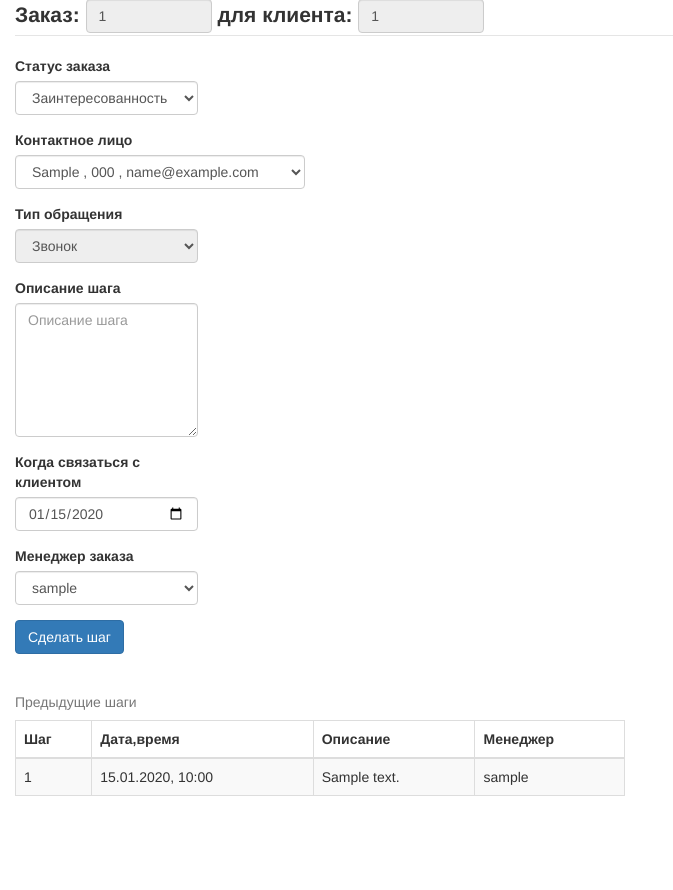
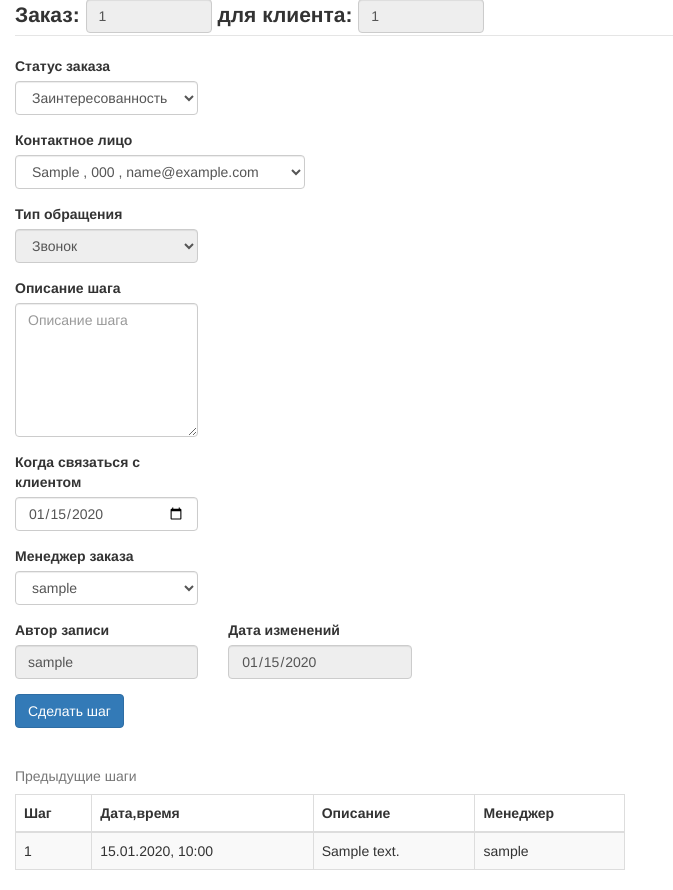
Before and after one commit to dyugay/crm1, a Django app: page /order/1 in a window 1280 px wide. Shown: the part 73-963 px from the top of the page, without its empty margins (0-673 px from the left). Before the commit the page ends 869 px from the top, so only its background shows below. Run offline with Django 3.2, Linux system fonts and the light colour scheme; a user stored in the database is signed in; tables that the repository leaves empty hold one stand-in row (values such as "Sample post"); some libraries are stand-ins or nearby versions.

Commit message:
added author into order

```diff
--- a/crm/clients/forms.py
+++ b/crm/clients/forms.py
@@ -69,6 +69,9 @@ class orderForm(forms.Form):
 	#focalPointId = forms.IntegerField(label='Контактное лицо', error_messages=my_default_errors)
 	manager = forms.CharField(max_length = 20, label="Менеджер заказа", error_messages=my_default_errors)
 	contactPersonId = forms.IntegerField(label="Контактное лицо", error_messages=my_default_errors)
+	author = forms.CharField(max_length = 20, label='Автор записи')
+	changedOn = forms.DateField(label='Дата изменений', error_messages=my_default_errors, required=False)
+
 
 
 
@@ -77,12 +80,18 @@ class orderForm(forms.Form):
 
 		manager = User.objects.get(username = self.cleaned_data.get('manager'))
 
+		author = kwargs.get("author")
+		author = get_object_or_404(User, username = author)
+
+
+
 		#save order data
 		order = kwargs.get('order')
 		order.call_or_email = self.cleaned_data.get('call_or_email')
 		order.status = self.cleaned_data.get('status')
 		order.call_on = self.cleaned_data.get('call_on')
 		order.manager = manager
+		order.author = author
 		order.contactPerson = Persons.objects.get(id = self.cleaned_data.get('contactPersonId'))
 		order.save()
 
@@ -120,38 +129,6 @@ class loginForm(forms.Form):
     return cleaned_data
 
 
-#  def clean_username(self):
- #   username = self.cleaned_data['username']
-
-  #  if is_empty(username):
-   #   raise forms.ValidationError("Введите имя пользователя")
-
-   # return username
-
-
-
-#def is_empty(text):
-#  return(text.isspace())
-
-#class clientForm(forms.Form):
-	#clientId = forms.CharField(max_length = 10)
-	#manager = forms.CharField(max_length = 20, label='Менеджер', error_messages=my_default_errors)
-	#author = forms.CharField(max_length = 20)
-	#addedAt = forms.DateField()
-	#city = forms.CharField(max_length = 20, required=False)
-	#company_name = forms.CharField(max_length = 40, required=False)
-
-
-
-
-	#def save(self, **kwargs):
-
-		##client = kwargs.get('client')
-		##client.manager = User.objects.get(username = self.cleaned_data.get('manager'))
-		###print self.cleaned_data.get('manager')
-		##client.save()
-
-		#return client
 
 
 class createPersonForm(forms.Form):
@@ -552,6 +529,7 @@ class createClientForm(forms.Form):
 						call_or_email = self.cleaned_data.get('call_or_email'),
 						manager = manager,
 						contactPerson = person,
+						author = user,
 						)
 		order.save()
 
--- a/crm/clients/helpers.py
+++ b/crm/clients/helpers.py
@@ -22,6 +22,8 @@ def get_order_related_data(order):
 						'call_on': order.call_on,
 						'contactPersonId': contactPersonId, #str(order.contactPerson.id),
 						'manager': order.manager.username,
+						'changedOn': order.changedOn,
+						'author': order.author,
 						}
 
 
--- a/crm/clients/models.py
+++ b/crm/clients/models.py
@@ -27,7 +27,6 @@ class ClientContactDetails(models.Model):
   firstName = models.CharField(max_length = 20)
   lastName = models.CharField(max_length = 40)
   middleName = models.CharField(max_length = 40)
-  #focalPoint = models.CharField(max_length = 1, null = True)
   author = models.ForeignKey(User, null = True, on_delete = models.DO_NOTHING)
   addedAt = models.DateField(auto_now_add = True)
 
@@ -40,10 +39,6 @@ class Legal_details(models.Model):
 	author = models.ForeignKey(User, null = True, on_delete = models.DO_NOTHING)
 	changedOn = models.DateField(auto_now = True, null=True)
 
-  #BIN =  models.CharField(max_length = 12)
-  #bank_account = models.CharField(max_length = 25)
-  #bank = models.CharField(max_length = 20)
-  #personal_ID = models.CharField(max_length=12)
 
 
 class LK(models.Model):
@@ -64,7 +59,6 @@ class Persons(models.Model):
 	telephoneNum3 = models.CharField(max_length = 16, default='')
 	email1 = models.EmailField(default='')
 	email2 = models.EmailField(default='')
-	#focalPoint = models.BooleanField(default=False)
 	author = models.ForeignKey(User, null = True, on_delete = models.DO_NOTHING)
 	changedOn = models.DateField(auto_now = True)
 
@@ -75,8 +69,7 @@ class Persons(models.Model):
 	def get_id_str(self):
 		return str(self.id)
 
-#class Order_status(models.Model):
-#  status = models.CharField(max_length = 20)
+
 
 class Order(models.Model):
 	status_choice = (
@@ -100,6 +93,8 @@ class Order(models.Model):
 	call_on = models.DateField(blank = True)
 	contactPerson = models.ForeignKey(Persons, null=True)
 	manager = models.ForeignKey(User, on_delete = models.DO_NOTHING, null=True)
+	author = models.ForeignKey(User, on_delete = models.DO_NOTHING, null=True, related_name = "author")
+	changedOn = models.DateField(auto_now = True, null=True)
 
 	def get_url(self):
 		return reverse('order',
@@ -165,33 +160,3 @@ class Order_process(models.Model):
   step_description = models.TextField()
   date_step = models.DateTimeField(auto_now_add = True)
   manager = models.ForeignKey(User, null = True, on_delete = models.DO_NOTHING)
-
-#class Billing(models.Model):
-  #account = models.ForeignKey(Account, null = True, on_delete = models.DO_NOTHING)
-  #month = models.CharField(max_length = 2)
-  #year = models.CharField(max_length = 4)
-  #summ = models.DecimalField(max_digits = 8, decimal_places = 2)
-  #author =  models.F	oreignKey(User, null = True, on_delete = models.DO_NOTHING)
-  #addedAt = models.DateTimeField(auto_now_add = True)
-
-
-
-
-#def get_order_related_data(order):
-# create order data
-#  order_related_data = {'orderId': order.id,
-#                        'clientId':order.clientId.id,
-#                        'call_or_email': order.call_or_email,
-#                        'status': order.status,
-#                        'call_on': order.call_on,
-#                        }
-
-# create client contact details
-#  client_contact_details = ClientDontactDetails.objects.get(ClientContactDetails=)
-
-
-# create order_process data
-#  order_process = Order_process.objects.filter(order=order)
-
-
-#  return order_related_data
--- a/crm/clients/views.py
+++ b/crm/clients/views.py
@@ -92,21 +92,23 @@ def order(request, *args, **kwargs):
 
 	#initialization form
 	initial_data = get_order_related_data(order)
+	#initial_data['author'] = request.user
+
+
 
 
 	if request.method == 'POST':
 		form = orderForm(request.POST)
 		if form.is_valid():
-			order =  form.save(order = order)
+			order =  form.save(order = order, author = request.user.username)
 			url = order.get_url()
 			messages.success(request, 'Шаг создан')
 			return HttpResponseRedirect(url)
 
 	else:
 
-		##manager field initialization
-		#initial_data['manager'] = request.user.username
-		form = orderForm(initial = initial_data)
+
+				form = orderForm(initial = initial_data)
 
 
 	return render(request,
--- a/crm/templates/order.html
+++ b/crm/templates/order.html
@@ -135,6 +135,18 @@
 					</div>
 				</div>
 
+				<div class='row'>
+					<div class='form-group col-sm-2'>
+						<label for='id_author'>{{form.author.label}}</label>
+						<input class='form-control' name='author' id='id_author'  type='text' value='{{form.author.value}}' readonly>
+					</div>
+
+					<div class='form-group col-sm-2'>
+						<label for='id_changedOn'>{{form.changedOn.label}}</label>
+						<input class='form-control' name='changedOn' id='id_changedOn' value='{{form.changedOn.value}}' type='date' readonly>
+					</div>
+
+				</div>
 
 				<button class="btn btn-primary" type="submit">Сделать шаг</button>
 
```
Also changed, not shown: crm/templates/orders_list.html (+0 -20 lines).
